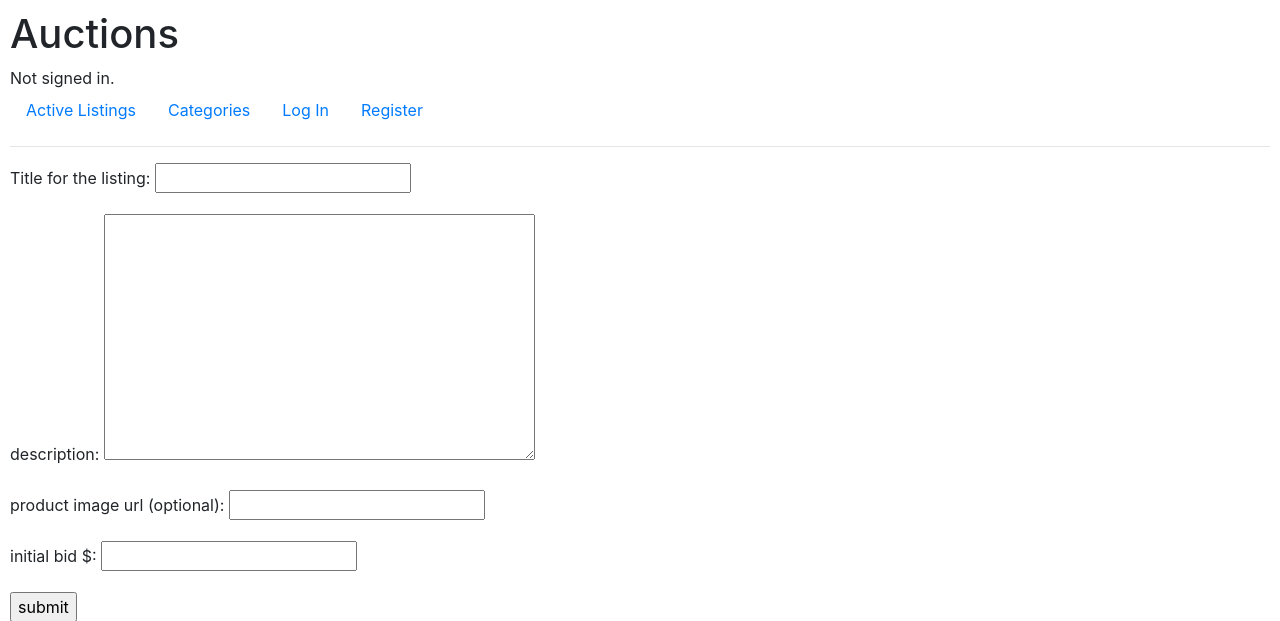
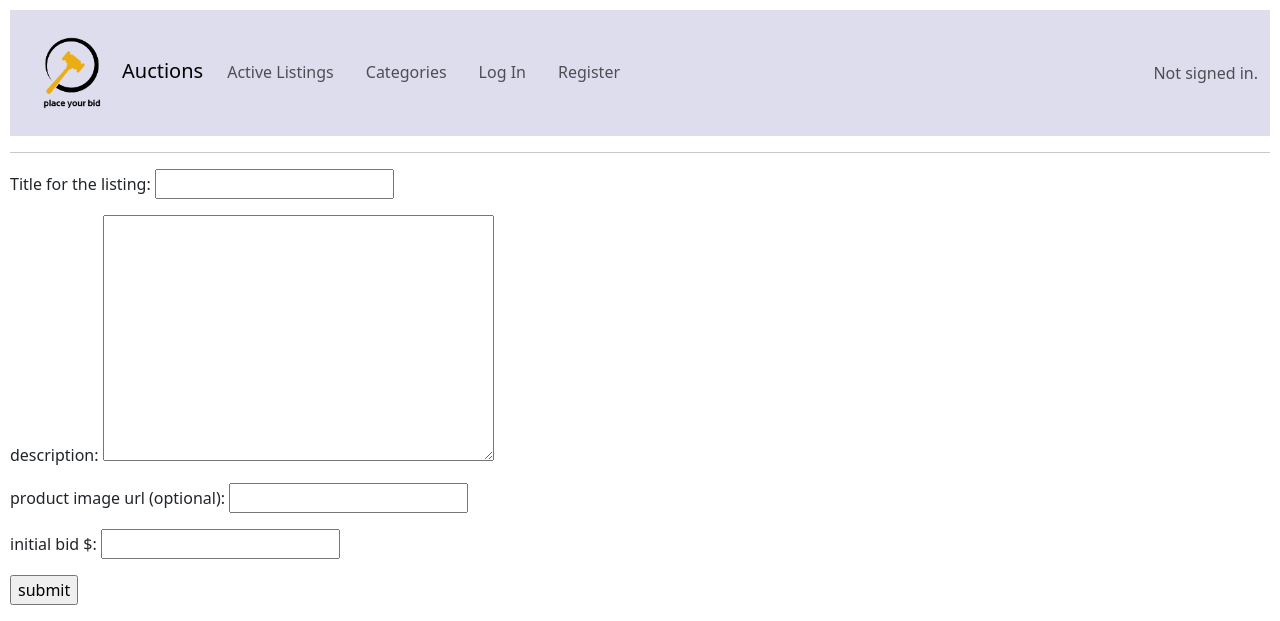
Before and after one commit to Maazalisaeed/commerce, a Django app: page /create_listings in a window 1280 px wide. Shown: the top 621 px of the page. Run offline with Django 3.2, Linux system fonts and the light colour scheme; some libraries are stand-ins or nearby versions.

Commit message:
added a navbar although the method is dirty/DRy need will improve on my next website

```diff
--- a/auctions/static/auctions/styles.css
+++ b/auctions/static/auctions/styles.css
@@ -1,3 +1,6 @@
 body {
     padding: 10px;
 }
+.hide_active{
+    display: none;
+}
--- a/auctions/templates/auctions/index.html
+++ b/auctions/templates/auctions/index.html
@@ -1,6 +1,7 @@
 {% extends "auctions/layout.html" %}
 
 {% block body %}
+<div class="hide_active">{% block active %}active{% endblock %}</div>
     <h2>Active Listings</h2>
 
    {%for each_listing in listings_with_bids%}
--- a/auctions/templates/auctions/layout.html
+++ b/auctions/templates/auctions/layout.html
@@ -3,45 +3,59 @@
 <!DOCTYPE html>
 <html lang="en">
     <head>
+        <meta charset="utf-8">
+        <meta name="viewport" content="width=device-width, initial-scale=1">
         <title>{% block title %}Auctions{% endblock %}</title>
-        <link rel="stylesheet" href="https://stackpath.bootstrapcdn.com/bootstrap/4.4.1/css/bootstrap.min.css" integrity="sha384-Vkoo8x4CGsO3+Hhxv8T/Q5PaXtkKtu6ug5TOeNV6gBiFeWPGFN9MuhOf23Q9Ifjh" crossorigin="anonymous">
+        <link href="https://cdn.jsdelivr.net/npm/bootstrap@5.3.3/dist/css/bootstrap.min.css" rel="stylesheet" integrity="sha384-QWTKZyjpPEjISv5WaRU9OFeRpok6YctnYmDr5pNlyT2bRjXh0JMhjY6hW+ALEwIH" crossorigin="anonymous">
         <link href="{% static 'auctions/styles.css' %}" rel="stylesheet">
     </head>
     <body>
-        <h1>Auctions</h1>
-        <div>
+        <script src="https://cdn.jsdelivr.net/npm/bootstrap@5.3.3/dist/js/bootstrap.bundle.min.js" integrity="sha384-YvpcrYf0tY3lHB60NNkmXc5s9fDVZLESaAA55NDzOxhy9GkcIdslK1eN7N6jIeHz" crossorigin="anonymous"></script>
+        <nav class="navbar navbar-expand-lg navbar-light "style="background-color: #ddddee;">
+            <div class="container-fluid">
+                <a class="navbar-brand mb-0 h1" href="{% url 'index' %}">
+                    <img src="{% static 'auctions/bid_logo.png' %}" class="d-inline-block align-middle" width ="100" height ="100">Auctions
+                </a>
+                <button class="navbar-toggler" type="button" data-bs-toggle="collapse" data-bs-target="#navbarText" aria-controls="navbarText" aria-expanded="false" aria-label="Toggle navigation">
+                    <span class="navbar-toggler-icon"></span>
+                </button>
+                <div class="collapse navbar-collapse" id="navbarText">
+                    <ul class="navbar-nav me-auto mb-2 mb-lg-0 nav-underline">
+                        <li class="nav-item active">
+                        <a class="nav-link {%block active%} {% endblock %}" href="{% url 'index' %}">Active Listings</a>
+                        </li>
+                        <li class="nav-item">
+                        <a class="nav-link {%block active0%} {% endblock %}" href="#">Categories</a>
+                        </li>
+                        {% if user.is_authenticated %}
+                            <li class="nav-item">
+                                <a class="nav-link {%block active1%} {% endblock %}" href="#">Watchlist</a>
+                            </li>
+                            <li class="nav-item">
+                                <a class="nav-link {%block active2%} {% endblock %}" href="{% url 'create_listing' %}">Create listings</a>
+                            </li>
+                            <li class="nav-item active">
+                                <a class="nav-link {%block active3%} {% endblock %}" href="{% url 'logout' %}">Log Out</a>
+                            </li>
+                        {% else %}
+                            <li class="nav-item active">
+                                <a class="nav-link {%block active4%} {% endblock %}" href="{% url 'login' %}">Log In</a>
+                            </li>
+                            <li class="nav-item">
+                                <a class="nav-link {%block active5%} {% endblock %}" href="{% url 'register' %}">Register</a>
+                            </li>
+                        {% endif %}
+                    </ul>
+                        <span class="navbar-text">
                             {% if user.is_authenticated %}
                                 Signed in as <strong>{{ user.username }}</strong>.
                             {% else %}
                                 Not signed in.
                             {% endif %}
+                        </span>
                 </div>
-        <ul class="nav">
-            <li class="nav-item">
-                <a class="nav-link" href="{% url 'index' %}">Active Listings</a>
-            </li>
-            <li class="nav-item">
-                <a class="nav-link" href="todo">Categories</a>
-            </li>
-            {% if user.is_authenticated %}
-                <li class="nav-item">
-                    <a class="nav-link" href="Todo">Watchlist</a>
-                </li>
-                <li class="nav-item">
-                    <a class="nav-link" href="{% url 'create_listing' %}">Create listings</a>
-                </li>
-                <li class="nav-item">
-                    <a class="nav-link" href="{% url 'logout' %}">Log Out</a>
-                </li>
-            {% else %}
-                <li class="nav-item">
-                    <a class="nav-link" href="{% url 'login' %}">Log In</a>
-                </li>
-                <li class="nav-item">
-                    <a class="nav-link" href="{% url 'register' %}">Register</a>
-                </li>
-            {% endif %}
-        </ul>
+            </div>
+        </nav>
         <hr>
         {% block body %}
         {% endblock %}
--- a/auctions/templates/auctions/login.html
+++ b/auctions/templates/auctions/login.html
@@ -1,7 +1,7 @@
 {% extends "auctions/layout.html" %}
 
 {% block body %}
-
+<div class="hide_active">{% block active4 %}active{% endblock %}</div>
     <h2>Login</h2>
 
     {% if message %}
--- a/auctions/templates/auctions/new_listing.html
+++ b/auctions/templates/auctions/new_listing.html
@@ -1,5 +1,7 @@
 {% extends "auctions/layout.html" %}
+{% block title %}Create a new listing{% endblock %}
 {% block body %}
+<div class="hide_active">{% block active2 %}active{% endblock %}</div>
 <form action="{% url 'create_listing' %}" method="post">
 {% csrf_token %}
 {{ form.as_p }}
--- a/auctions/templates/auctions/register.html
+++ b/auctions/templates/auctions/register.html
@@ -1,6 +1,7 @@
 {% extends "auctions/layout.html" %}
 
 {% block body %}
+<div class="hide_active">{% block active5 %}active{% endblock %}</div>
 
     <h2>Register</h2>
 
```
Also changed, not shown: auctions/static/auctions/bid_logo.png (added), db.sqlite3, 1 other file. Lines whose indentation alone changed are shown as unchanged.
